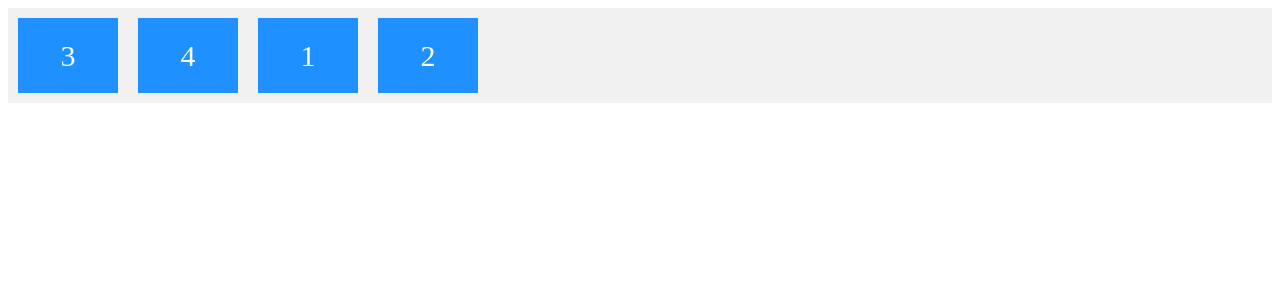
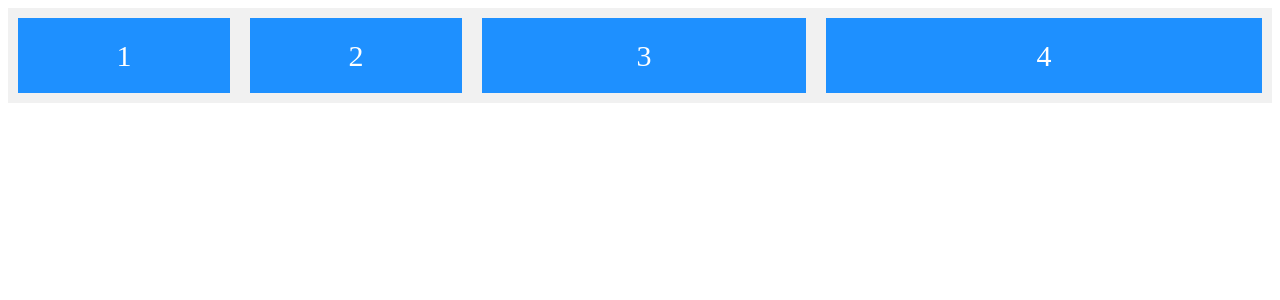
Before and after one commit to uidevperson/flexbox-test, a React (Create React App) app: page / in a window 1280 px wide. Shown: the top 300 px of the page. Built offline with nearby package versions, Linux system fonts and the light colour scheme.

Commit message:
The flex-grow Property

```diff
--- a/src/components/App.css
+++ b/src/components/App.css
@@ -4,7 +4,7 @@
   background-color: #f1f1f1;
 }
 
-.flex-container>div {
+.flex-container > div {
   background-color: DodgerBlue;
   color: white;
   width: 100px;
--- a/src/components/App.js
+++ b/src/components/App.js
@@ -7,10 +7,10 @@ import "./App.css";
 
 const App = () => (
   <div class="flex-container">
-    <div style={{order: 3}}>1</div>
-    <div style={{order: 4}}>2</div>
-    <div style={{order: 1}}>3</div>
-    <div style={{order: 2}}>4</div>
+    <div style={{flexGrow: 1}}>1</div>
+    <div style={{flexGrow: 1}}>2</div>
+    <div style={{flexGrow: 2}}>3</div>
+    <div style={{flexGrow: 3}}>4</div>
   </div>
 
 )
```
